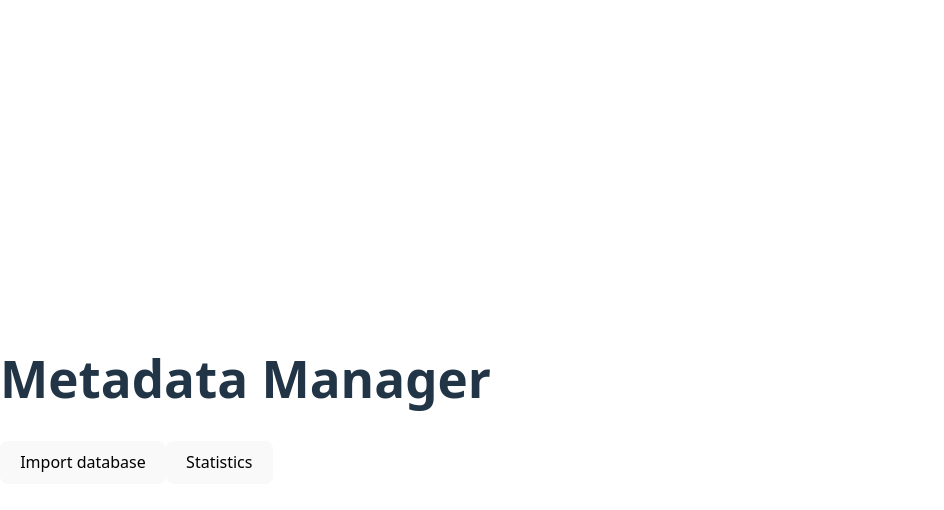
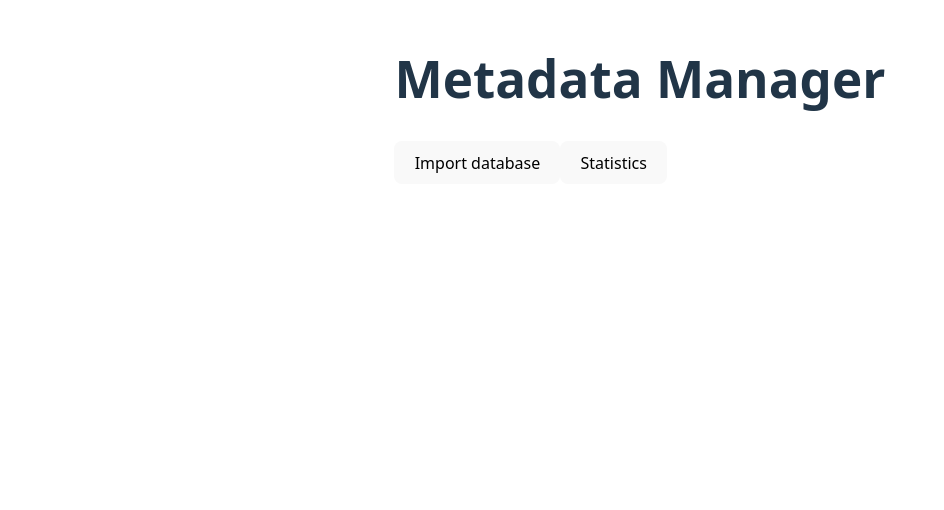
Before and after one commit to yrmint/db-metadata, a React app in the folder frontend/: page / in a window 1280 px wide. Shown: the top 510 px of the page, without its empty margins (0-944 px from the left). Built offline with nearby package versions, Linux system fonts and the light colour scheme; the HTML template or start-up script is replaced by a standard one.

Commit message:
quick fix for proper grid alignment

```diff
--- a/frontend/src/index.css
+++ b/frontend/src/index.css
@@ -46,7 +46,9 @@ a:hover {
 body {
   margin: 0;
   display: flex;
-  place-items: center;
+  justify-content: center;
+  align-items: flex-start;
+  padding-top: 1rem;
   min-width: 320px;
   min-height: 100vh;
 }
```
